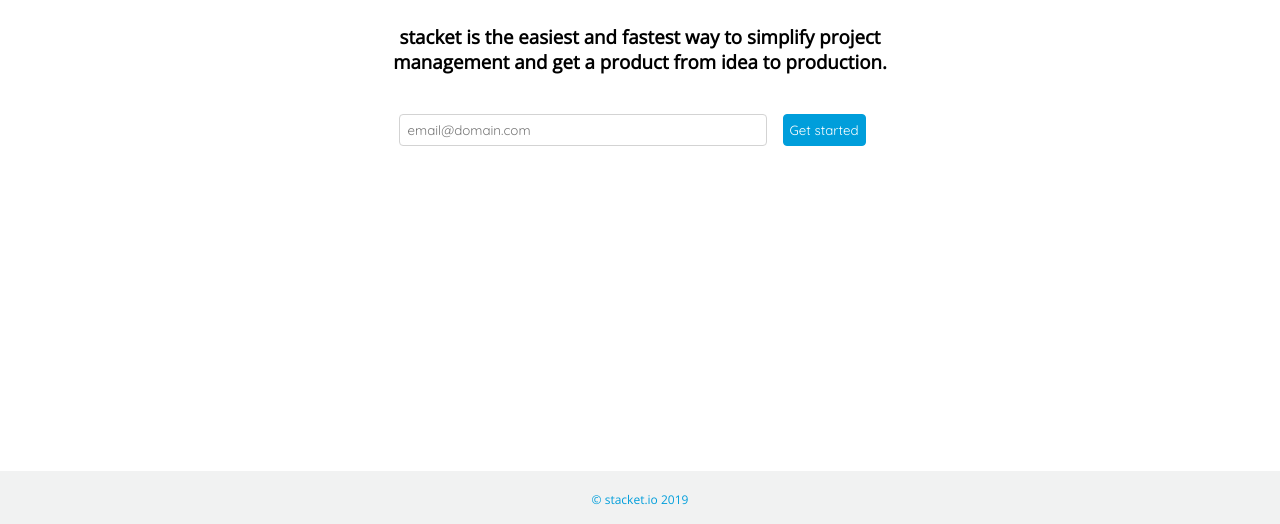
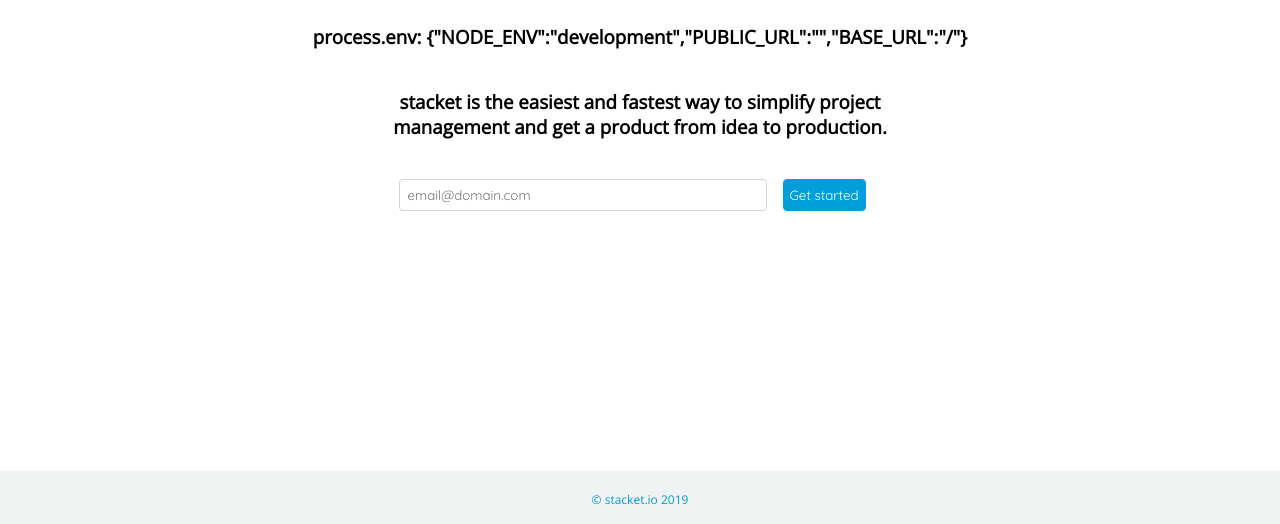
Before and after one commit to oflynned/Stacket-Website, a Gatsby site: page / in a window 1280 px wide. Shown: the part 276-800 px from the top of the page. Built offline with nearby package versions, Linux system fonts and the light colour scheme; Gatsby itself is replaced by a stand-in of ours.

Commit message:
add debug process env

```diff
--- a/src/components/input/Button.jsx
+++ b/src/components/input/Button.jsx
@@ -2,5 +2,7 @@
 
 import "./button.css"
 
-export const Button = ({ label, styling = "primary", onClick }) =>
+const Button = ({ label, styling = "primary", onClick }) =>
   <button className={styling} onClick={onClick}>{label}</button>
+
+export default Button
--- a/src/pages/index.js
+++ b/src/pages/index.js
@@ -2,10 +2,11 @@
 import { Helmet } from "react-helmet"
 
 import NavBar from "../components/nav/NavBar"
-import { Button } from "../components/input/Button"
+import Button from "../components/input/Button"
+
+import { fetchResource } from "../common/http"
 
 import "./index.css"
-import { fetchResource } from "../common/http"
 
 class Index extends Component {
   constructor() {
@@ -55,6 +56,7 @@
 
         <div className={"index-content"}>
           <h1>Visualise your workflow<br/>&amp; facilitate software development</h1>
+          <h3>process.env: {JSON.stringify(process.env)}</h3>
           <h3>stacket is the easiest and fastest way to simplify project<br/>
             management and get a product from idea to production.</h3>
 
```
